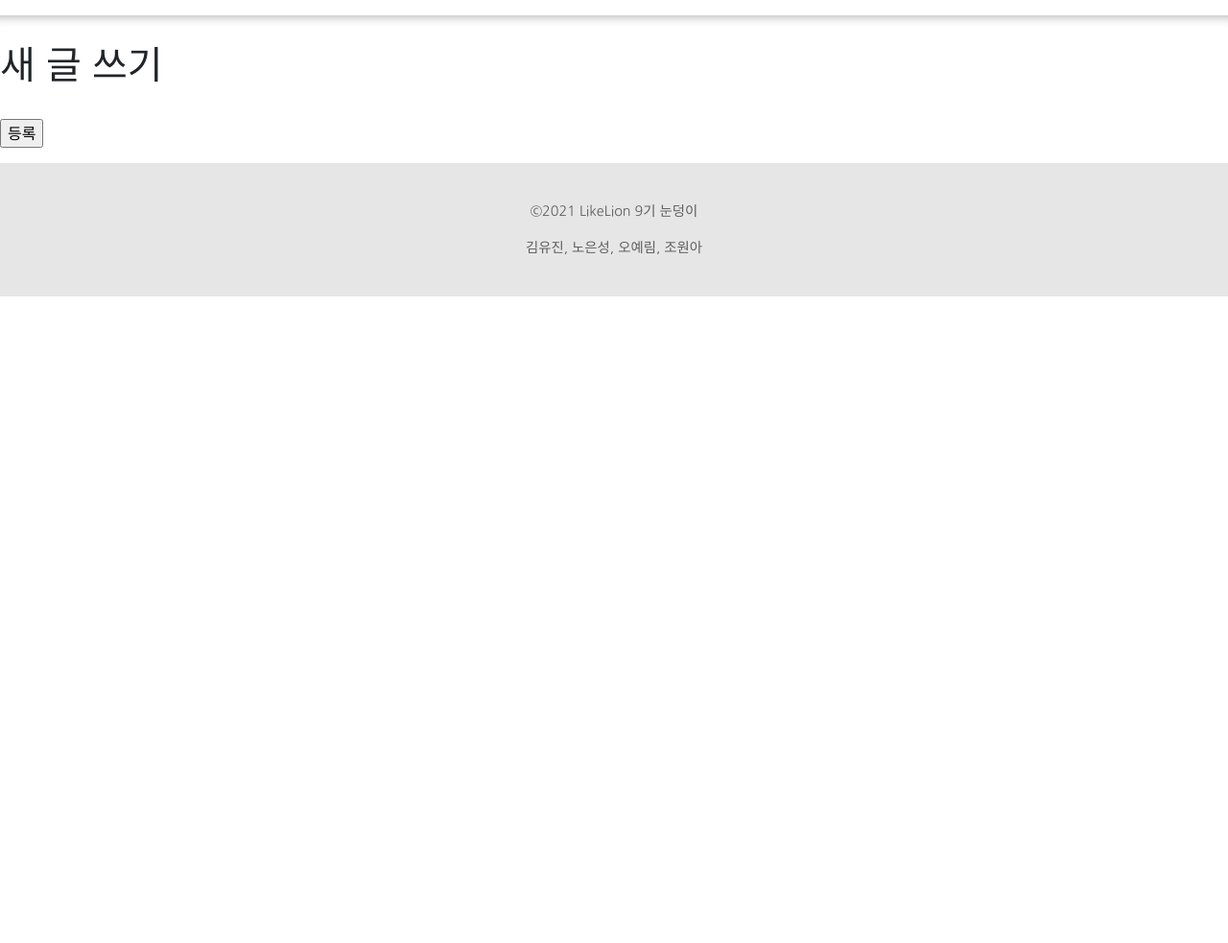
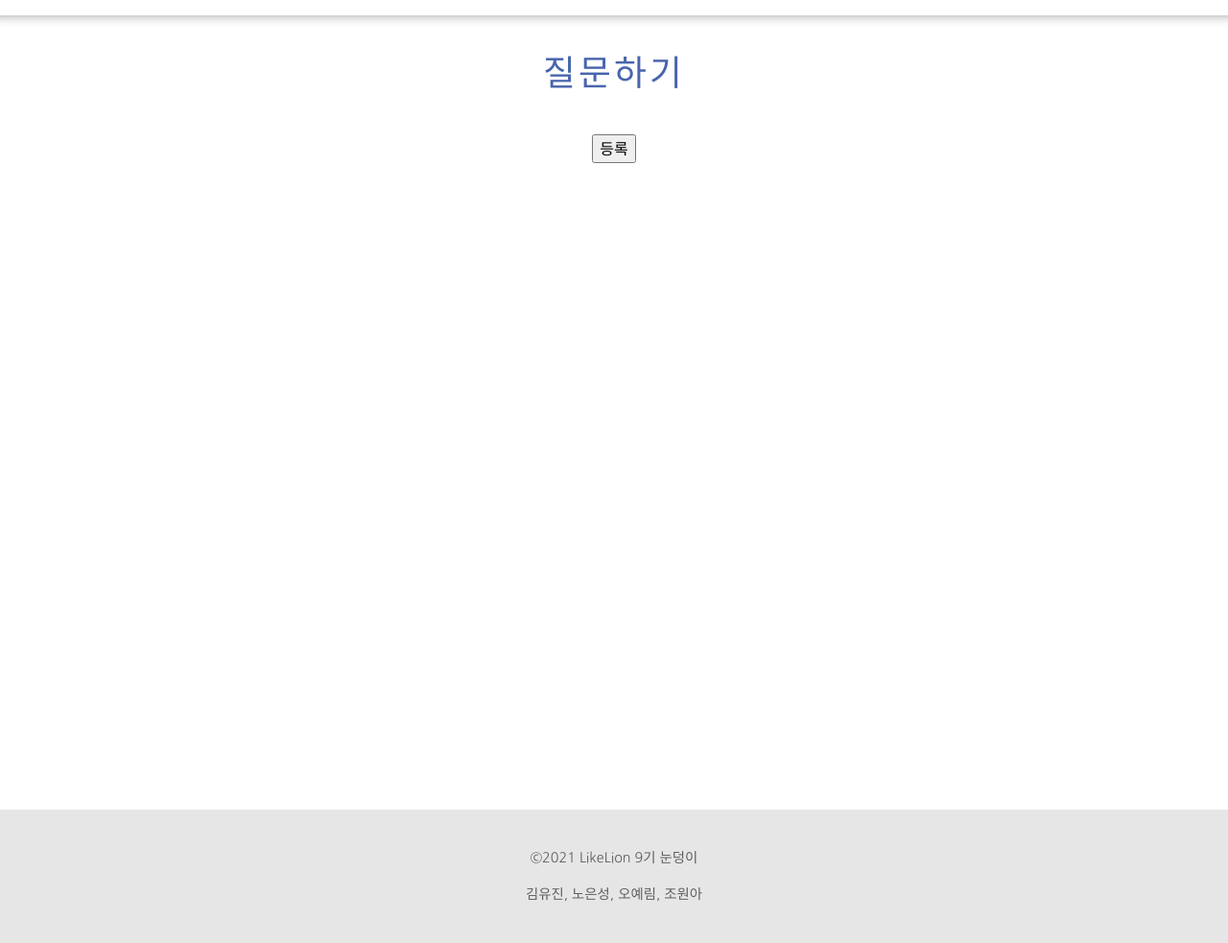
Before and after one commit to LikeLion-snowball/RoadMap, a Django app: page /qna/create in a window 1280 px wide. Shown: the part 80-1063 px from the top of the page at 96% size. Before the commit the page ends 389 px from the top, so only its background shows below. Run offline with Django 3.2, Linux system fonts and the light colour scheme; some libraries are stand-ins or nearby versions.

Commit message:
Q&A 세부 화면 조정

```diff
--- a/qna/templates/create.html
+++ b/qna/templates/create.html
@@ -1,8 +1,24 @@
-{% extends 'base.html' %}
-{% block content %}
+{% extends 'base.html' %} {% block content %}
+<!DOCTYPE html>
+<html>
+  <head>
+    <style>
+      .createPage {
+        text-align: center;
+        min-height: 100vh;
+      }
+      .createPage h1 {
+        font-size: 2.3rem;
+        color: rgb(72, 101, 173);
+        line-height: 4rem;
+        letter-spacing: 0.2rem;
+      }
 
-<h1>새 글 쓰기</h1>
-
+    </style>
+  </head>
+  <body>
+    <div class="createPage">
+      <h1>질문하기</h1>
       <form method="POST">
         {% csrf_token %}
         <table>
@@ -11,4 +27,7 @@
         <br>
         <input type="submit" value="등록">
       </form>
+    </div>
+  </body>
+</html>
 {% endblock %}
```
Also changed, not shown: qna/templates/detail.html (+23 -4 lines), qna/templates/edit.html (+22 -4 lines), qna/templates/qna.html (+5 -7 lines). Lines whose indentation alone changed are shown as unchanged.
